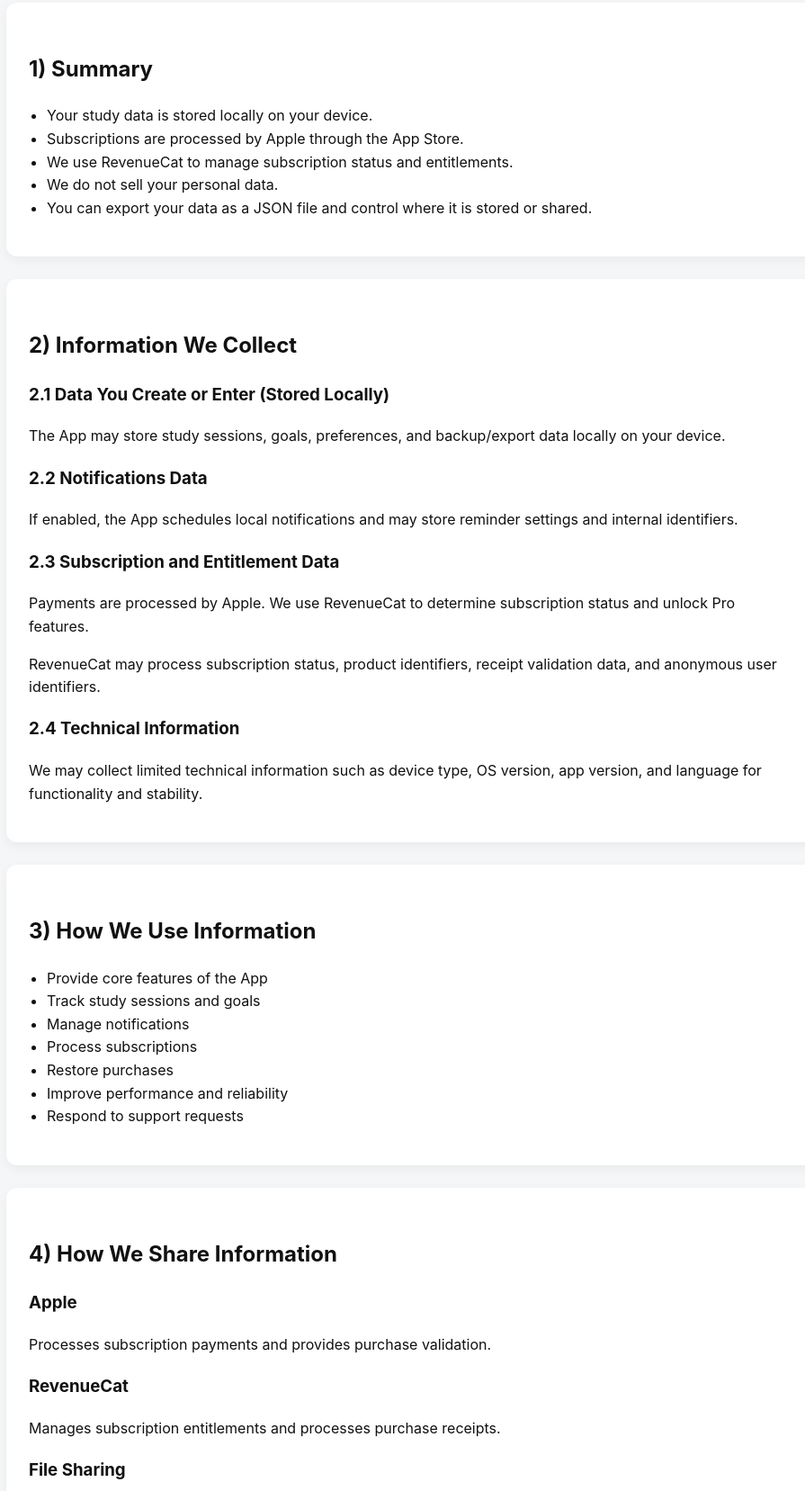
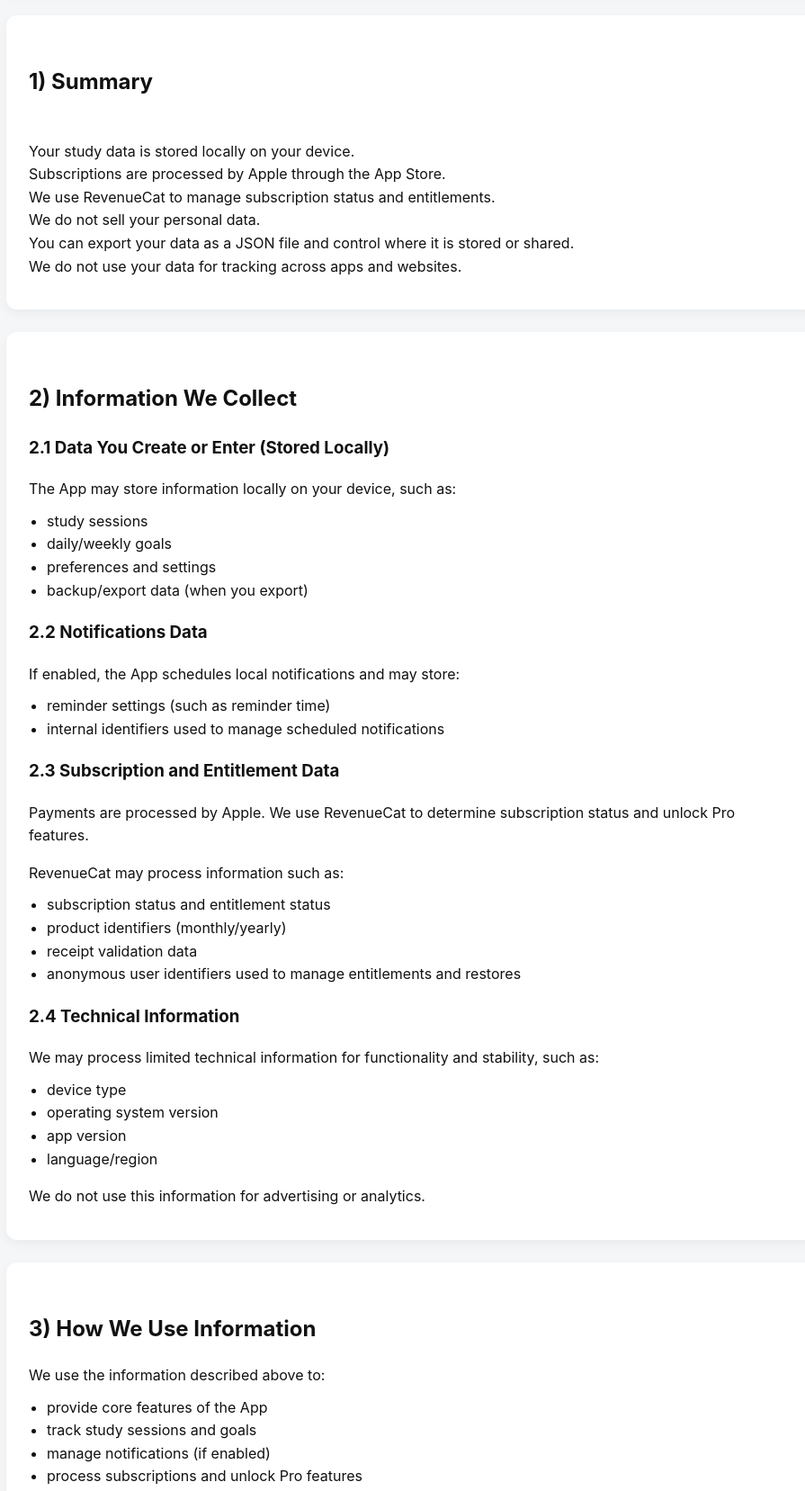
Before and after one commit to Siliconebeachstudio/tracklyst-legal, a plain HTML site: page privacy.html in a window 1280 px wide. Shown: the part 448-2105 px from the top of the page at 90% size, without its empty margins (183-1078 px from the left). Drawn offline with Linux system fonts and the light colour scheme.

Commit message:
Update privacy.html
update including changes to privacy policy

```diff
--- a/privacy.html
+++ b/privacy.html
@@ -30,6 +30,12 @@
 
 ul {
   padding-left: 20px;
+  margin-top: 10px;
+}
+
+p {
+  margin-bottom: 10px;
+  white-space: pre-line;
 }
 </style>
 
@@ -50,85 +56,118 @@
 
 <section>
 <h2>1) Summary</h2>
-<ul>
-<li>Your study data is stored locally on your device.</li>
-<li>Subscriptions are processed by Apple through the App Store.</li>
-<li>We use RevenueCat to manage subscription status and entitlements.</li>
-<li>We do not sell your personal data.</li>
-<li>You can export your data as a JSON file and control where it is stored or shared.</li>
-</ul>
+<p>
+Your study data is stored locally on your device.
+Subscriptions are processed by Apple through the App Store.
+We use RevenueCat to manage subscription status and entitlements.
+We do not sell your personal data.
+You can export your data as a JSON file and control where it is stored or shared.
+We do not use your data for tracking across apps and websites.
+</p>
 </section>
 
 <section>
 <h2>2) Information We Collect</h2>
 
 <h3>2.1 Data You Create or Enter (Stored Locally)</h3>
-<p>The App may store study sessions, goals, preferences, and backup/export data locally on your device.</p>
+<p>The App may store information locally on your device, such as:</p>
+<ul>
+<li>study sessions</li>
+<li>daily/weekly goals</li>
+<li>preferences and settings</li>
+<li>backup/export data (when you export)</li>
+</ul>
 
 <h3>2.2 Notifications Data</h3>
-<p>If enabled, the App schedules local notifications and may store reminder settings and internal identifiers.</p>
+<p>If enabled, the App schedules local notifications and may store:</p>
+<ul>
+<li>reminder settings (such as reminder time)</li>
+<li>internal identifiers used to manage scheduled notifications</li>
+</ul>
 
 <h3>2.3 Subscription and Entitlement Data</h3>
 <p>Payments are processed by Apple. We use RevenueCat to determine subscription status and unlock Pro features.</p>
 
-<p>RevenueCat may process subscription status, product identifiers, receipt validation data, and anonymous user identifiers.</p>
+<p>RevenueCat may process information such as:</p>
+<ul>
+<li>subscription status and entitlement status</li>
+<li>product identifiers (monthly/yearly)</li>
+<li>receipt validation data</li>
+<li>anonymous user identifiers used to manage entitlements and restores</li>
+</ul>
 
 <h3>2.4 Technical Information</h3>
-<p>We may collect limited technical information such as device type, OS version, app version, and language for functionality and stability.</p>
+<p>We may process limited technical information for functionality and stability, such as:</p>
+<ul>
+<li>device type</li>
+<li>operating system version</li>
+<li>app version</li>
+<li>language/region</li>
+</ul>
+
+<p>We do not use this information for advertising or analytics.</p>
 </section>
 
 <section>
 <h2>3) How We Use Information</h2>
+<p>We use the information described above to:</p>
+
 <ul>
-<li>Provide core features of the App</li>
-<li>Track study sessions and goals</li>
-<li>Manage notifications</li>
-<li>Process subscriptions</li>
-<li>Restore purchases</li>
-<li>Improve performance and reliability</li>
-<li>Respond to support requests</li>
+<li>provide core features of the App</li>
+<li>track study sessions and goals</li>
+<li>manage notifications (if enabled)</li>
+<li>process subscriptions and unlock Pro features</li>
+<li>restore purchases</li>
+<li>improve performance and reliability</li>
+<li>respond to support requests</li>
 </ul>
 </section>
 
 <section>
 <h2>4) How We Share Information</h2>
 
+<p>We may share limited information with the following parties to provide the App:</p>
+
 <h3>Apple</h3>
-<p>Processes subscription payments and provides purchase validation.</p>
+<p>Apple processes subscription payments and provides purchase validation through the App Store.</p>
 
 <h3>RevenueCat</h3>
-<p>Manages subscription entitlements and processes purchase receipts.</p>
+<p>RevenueCat manages subscription entitlements and may process purchase receipts and subscription status information.</p>
 
-<h3>File Sharing</h3>
-<p>Exported files are handled by services you choose (Files, iCloud, email, etc.). You control where exported data is stored.</p>
+<h3>File Sharing Services (Export)</h3>
+<p>If you export data and share/save it (e.g., Files, iCloud, email, messaging apps), the exported file is handled by the services you choose. You control where exported data is stored or shared.</p>
 
-<p><strong>We do not sell personal data.</strong></p>
+<p><strong>We do not sell your personal data.</strong></p>
 </section>
 
 <section>
 <h2>5) Data Storage, Security, and Retention</h2>
+
 <ul>
 <li>Most data is stored locally on your device.</li>
-<li>Data remains until deleted or the app is uninstalled.</li>
-<li>Subscription records are retained by Apple and RevenueCat.</li>
-<li>We use reasonable security practices but no system is 100% secure.</li>
+<li>Data remains on your device until you delete it, clear app storage, or uninstall the App.</li>
+<li>Subscription records may be retained by Apple and RevenueCat according to their policies.</li>
+<li>We use reasonable security practices, but no system is 100% secure.</li>
 </ul>
 </section>
 
 <section>
 <h2>6) Your Choices and Controls</h2>
+
+<p>You can:</p>
+
 <ul>
-<li>Enable or disable notifications</li>
-<li>Manage or cancel subscriptions via Apple ID</li>
-<li>Restore purchases</li>
-<li>Export and control your data</li>
-<li>Delete the App to remove local data</li>
+<li>enable or disable notifications</li>
+<li>manage or cancel subscriptions via Apple ID subscription settings</li>
+<li>restore purchases</li>
+<li>export and control your data</li>
+<li>delete the App to remove locally stored data</li>
 </ul>
 </section>
 
 <section>
 <h2>7) Children’s Privacy</h2>
-<p>The App is not intended for children under 13 (or minimum age required in your jurisdiction). We do not knowingly collect personal information from children.</p>
+<p>The App is not intended for children under 13 (or the minimum age required in your jurisdiction). We do not knowingly collect personal information from children.</p>
 </section>
 
 <section>
@@ -138,12 +177,14 @@
 
 <section>
 <h2>9) Changes to This Privacy Policy</h2>
-<p>We may update this policy from time to time. Material changes will update the “Last Updated” date. Continued use of the App means acceptance of changes.</p>
+<p>We may update this Privacy Policy from time to time. Material changes will update the “Last Updated” date. Continued use of the App means acceptance of changes.</p>
 </section>
 
 <section>
 <h2>10) Contact</h2>
-<p>Email: <strong>siliconbeachstudio@outlook.com</strong></p>
+<p>If you have questions about this Privacy Policy, contact:</p>
+
+<p><strong>Email:</strong> siliconbeachstudio@outlook.com</p>
 </section>
 
 </body>
```
